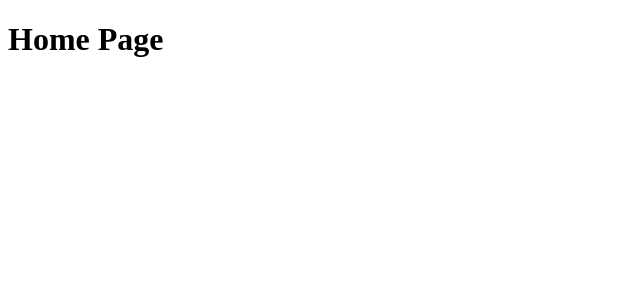
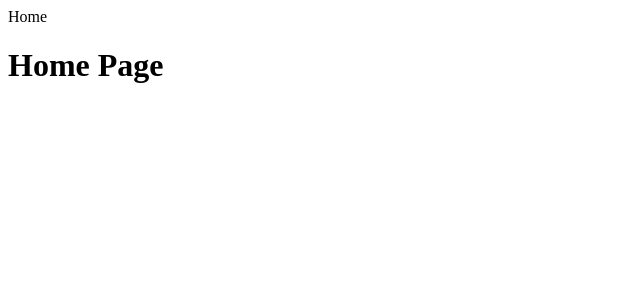
Before and after one commit to mrdebu5/Ecommarce, a React (Create React App) app: page / in a window 1280 px wide. Shown: the top 300 px of the page, without its empty margins (0-640 px from the left). Built offline with nearby package versions, Linux system fonts and the light colour scheme.

Commit message:
header file created

```diff
--- a/package.json
+++ b/package.json
@@ -3,6 +3,7 @@
   "version": "0.1.0",
   "private": true,
   "dependencies": {
+    "@material-ui/core": "^4.11.4",
     "@testing-library/jest-dom": "^5.11.4",
     "@testing-library/react": "^11.1.0",
     "@testing-library/user-event": "^12.1.10",
--- /dev/null
+++ b/src/Containers/User/Header/Header.jsx
@@ -0,0 +1,11 @@
+import React from 'react'
+
+const Header = () => {
+    return (
+        <>
+            <nav>Home</nav>
+        </>
+    )
+}
+
+export default Header
--- a/src/Containers/User/index.js
+++ b/src/Containers/User/index.js
@@ -1,10 +1,12 @@
 import React from 'react'
 import { Route } from 'react-router-dom'
-import HomePage from './HomePage'
+import Header from './Header/Header'
+import HomePage from './HomePage/HomePage'
 
 const UserHome = () => {
     return (
         <>
+            <Header />
             <Route exact path={`/`} component={HomePage} />
         </>
     )
```
Also changed, not shown: src/Containers/User/HomePage/HomePage.jsx (renamed from src/Containers/User/HomePage.jsx), 1 other file (tests, documents, lock files or other folders).
